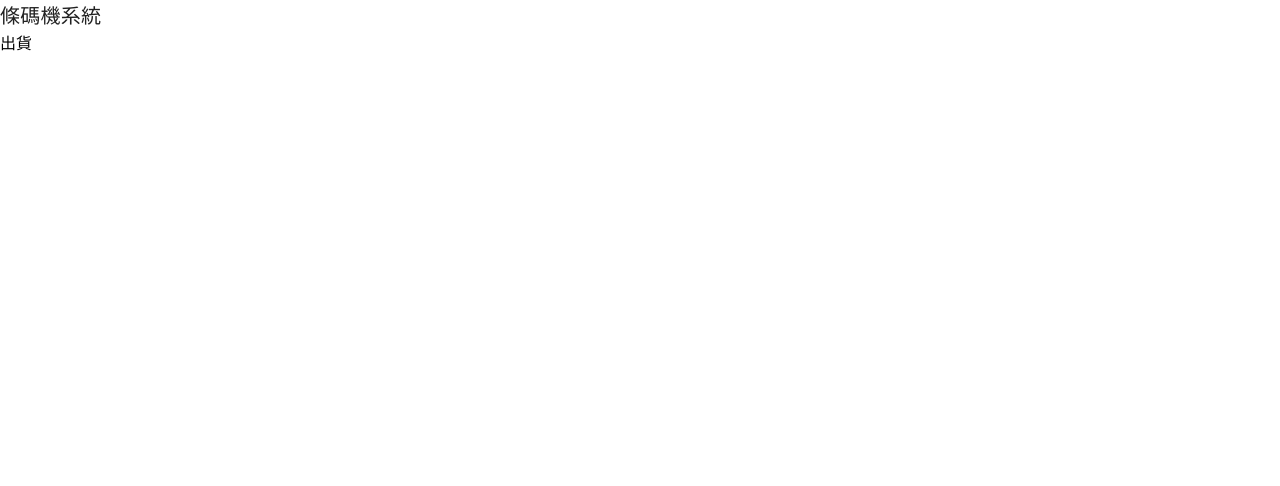
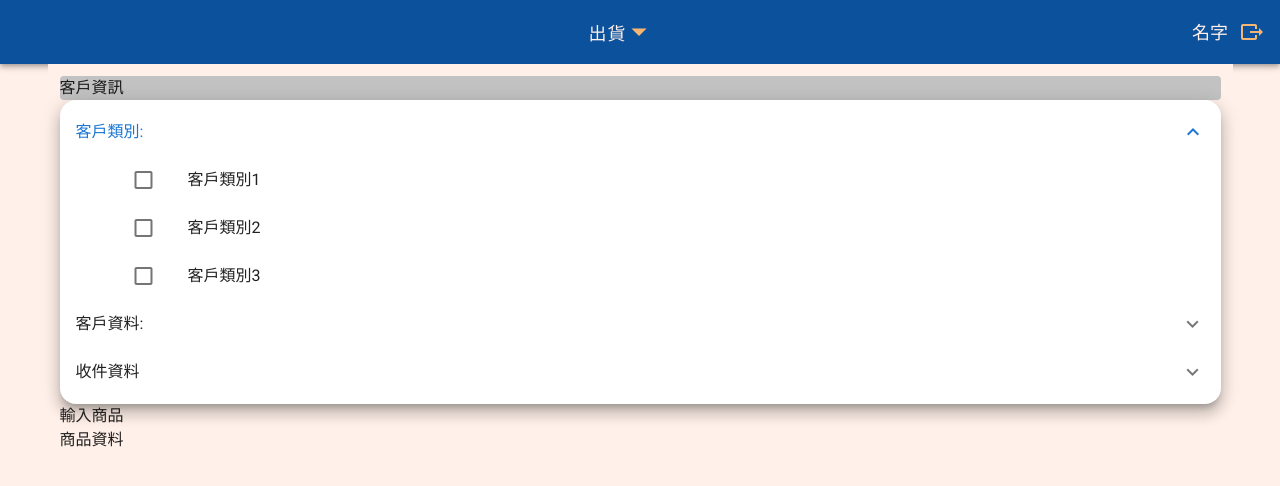
Before and after one commit to timthebouncer/ERP-System-Front, a Vue app: page /clogin in a window 1280 px wide. Shown: the top 486 px of the page. Built offline with nearby package versions, Linux system fonts and the light colour scheme.

Commit message:
1. Header 初版完成 2. 出貨畫面 初版完成

```diff
--- a/src/views/check/Layout.vue
+++ b/src/views/check/Layout.vue
@@ -1,21 +1,24 @@
 <template>
-  <div class="PosSystem">
-    <div class="title">條碼機系統</div>
-    <router-view />
+  <div class="app-class">
     <HeaderOption />
-
+    <v-main>
+      <Sales/>
+    </v-main>
 
   </div>
 </template>
 
 <script>
   import HeaderOption from './components/Header/index'
+  import Sales from './Sales'
   export default {
-    components:{HeaderOption}
+    components:{HeaderOption,Sales}
   }
 </script>
 
 <style lang="scss" scoped>
-  .HeaderOption{
+  .app-class{
+    background-color: #fff0e9;
+    height: 100%;
   }
 </style>
--- a/src/views/check/Sales/index.vue
+++ b/src/views/check/Sales/index.vue
@@ -1,22 +1,76 @@
 <template>
-  <div class="container">
-    <div class="top-wrapper">
+  <v-container class="container">
+    <div class="top-wrapper rounded">
       客戶資訊
     </div>
+    <v-list class="rounded-xl elevation-10">
+      <v-list-group
+        v-for="item in items"
+        :key="item.title"
+        v-model="item.active"
+        no-action
+      >
+        <template v-slot:activator>
+          <v-list-item-content>
+            <v-list-item-title v-text="item.title"></v-list-item-title>
+          </v-list-item-content>
+        </template>
+
+        <v-list-item v-for="child in item.items" :key="child.title">
+          <v-list-item-action>
+            <v-checkbox :input-value="child.active"></v-checkbox>
+          </v-list-item-action>
+          <v-list-item-content>
+            <v-list-item-title v-text="child.title"></v-list-item-title>
+          </v-list-item-content>
+        </v-list-item>
+      </v-list-group>
+    </v-list>
     <div class="content-wrapper">
       輸入商品
     </div>
     <div class="footer-wrapper">
       商品資料
     </div>
-  </div>
+  </v-container>
 </template>
 <script>
 export default {
-  name: "Sales"
+  name: "Sales",
+  data() {
+    return {
+      items: [
+        {
+          title: "客戶類別:",
+          active: true,
+          items: [
+            { title: "客戶類別1",active:false },
+            { title: "客戶類別2",active:false },
+            { title: "客戶類別3",active:false }
+          ]
+        },
+        {
+          title: "客戶資料:",
+          items: [
+            { title: "同公司資料" },
+            { title: "示範客戶A" },
+            { title: "示範客戶B" }
+          ]
+        },
+        {
+          items: [{ title: "List Item" }],
+          title: "收件資料"
+        }
+      ]
+    };
+  }
 };
 </script>
 <style lang="scss" scoped>
-  .container{
-  }
+.container {
+  background-color: #fff0e9;
+}
+.top-wrapper {
+  background-color: #c2c2c2;
+}
 </style>
--- a/src/views/check/components/Header/index.vue
+++ b/src/views/check/components/Header/index.vue
@@ -1,17 +1,104 @@
 <template>
-    <div class="header-wrapper">
-        <select>
-            <option value="1">出貨</option>
-        </select>
-    </div>
+  <div>
+    <v-toolbar fixed dark color="#0c519c">
+      <v-spacer></v-spacer>
+      <v-menu
+        bottom
+        offset-y
+        offset-x
+        nudge-left="160"
+        nudge-bottom="10"
+        max-width="300"
+        min-width="300"
+        :value="showMenu"
+      >
+        <template v-slot:activator="{ on, attrs, value }">
+          <v-btn :ripple="false" icon v-bind="attrs" v-on="on" style="margin-left: 30px;">
+            <span style="font-size: large; color: #fff0e9;">{{menuName}}</span>
+            <v-icon large color="#f7b573" v-if="value">mdi-menu-up</v-icon>
+            <v-icon large color="#f7b573" v-else>mdi-menu-down</v-icon>
+          </v-btn>
+        </template>
+        <v-row style="background-color: #fff0e9;">
+          <v-col cols="5" >
+            <v-list style="background-color: #fff0e9;">
+              <v-list-item
+                ><v-btn color="primary" @click="toggleMenu('出貨')"
+                  ><span style="font-size: large; color: #fff0e9;">出貨</span></v-btn
+                ></v-list-item
+              >
+              <v-list-item
+                ><v-btn color="primary" @click="toggleMenu('取消入庫')"
+                  ><span style="font-size: large; color: #fff0e9;">取消入庫</span></v-btn
+                ></v-list-item
+              >
+              <v-list-item
+                ><v-btn color="primary" @click="toggleMenu('重新入庫')"
+                  ><span style="font-size: large; color: #fff0e9;">重新入庫</span></v-btn
+                ></v-list-item
+              >
+            </v-list>
+          </v-col>
+          <v-col cols="7">
+            <v-list style="background-color: #fff0e9;">
+              <v-list-item class="pl-0"
+                ><v-btn color="primary" @click="toggleMenu('出貨清單')"
+                  ><span style="font-size: large; color: #fff0e9;">出貨清單</span></v-btn
+                ></v-list-item
+              >
+              <v-list-item class="pl-0"
+                ><v-btn color="primary" @click="toggleMenu('取消入庫清單')"
+                  ><span style="font-size: large; color: #fff0e9;">取消入庫清單</span></v-btn
+                ></v-list-item
+              >
+              <v-list-item class="pl-0"
+                ><v-btn color="primary" @click="toggleMenu('重新入庫清單')"
+                  ><span style="font-size: large; color: #fff0e9;">重新入庫清單</span></v-btn
+                ></v-list-item
+              >
+            </v-list>
+          </v-col>
+        </v-row>
+      </v-menu>
+      <v-spacer></v-spacer>
+      <span style="font-size: large; color: #fff0e9;">名字</span>
+      <v-btn icon>
+        <v-icon color="#f7b573">mdi-export</v-icon>
+      </v-btn>
+    </v-toolbar>
+  </div>
 </template>
+
 <script>
-    export default {
-      name:'HeaderOption'
-    }
+export default {
+  name: "HeaderOption",
+  data() {
+    return {
+      showMenu: false,
+      menuName: ''
+    };
+  },
+  methods: {
+    toggleMenu(name) {
+      this.menuName = name
+      this.showMenu = false
+    },
+    openMenu(attrs){
+      console.log(attrs);
+      this.showMenu = !this.showMenu
+    },
+    doNothing() {}
+  },
+  mounted() {
+    this.menuName = '出貨'
+  }
+};
 </script>
 <style lang="scss" scoped>
-    .header-wrapper{
+.header-wrapper {
+}
+  .v-menu__content{
+    overflow: hidden;
+  }
 
-    }
 </style>
```
